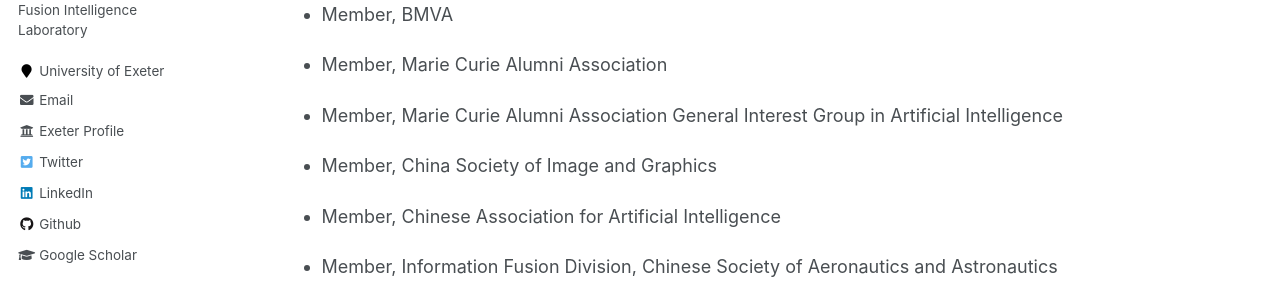
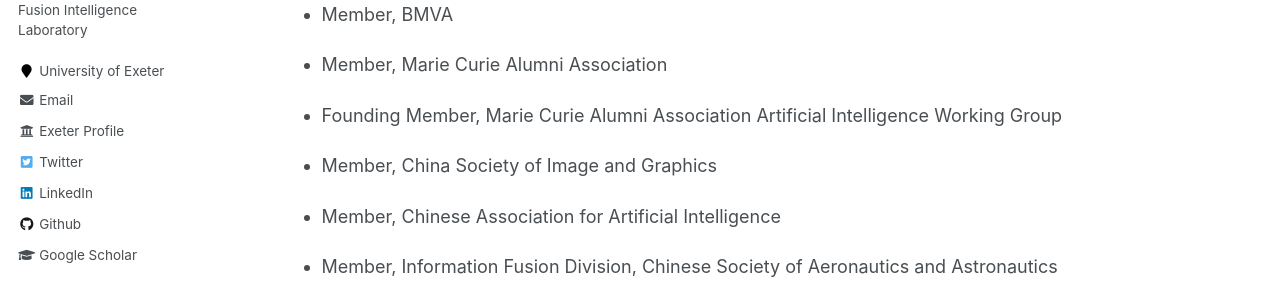
Before and after one commit to xingchenzhang/xingchenzhang.github.io, a Jekyll site: the page built from _pages/service.md, in a window 1280 px wide and 900 px high, scrolled down 2838 px. Shown: the part 399-697 px from the top of the window. Built offline with Jekyll 4.4.1, drawn with Linux system fonts in a browser that asks for light colours.

Commit message:
update MCAA AI Group

```diff
--- a/_pages/service.md
+++ b/_pages/service.md
@@ -135,7 +135,7 @@
 
 - Member, Marie Curie Alumni Association
 
-- Member, Marie Curie Alumni Association General Interest Group in Artificial Intelligence
+- Founding Member, Marie Curie Alumni Association Artificial Intelligence Working Group
 
 - Member, China Society of Image and Graphics
 
```
